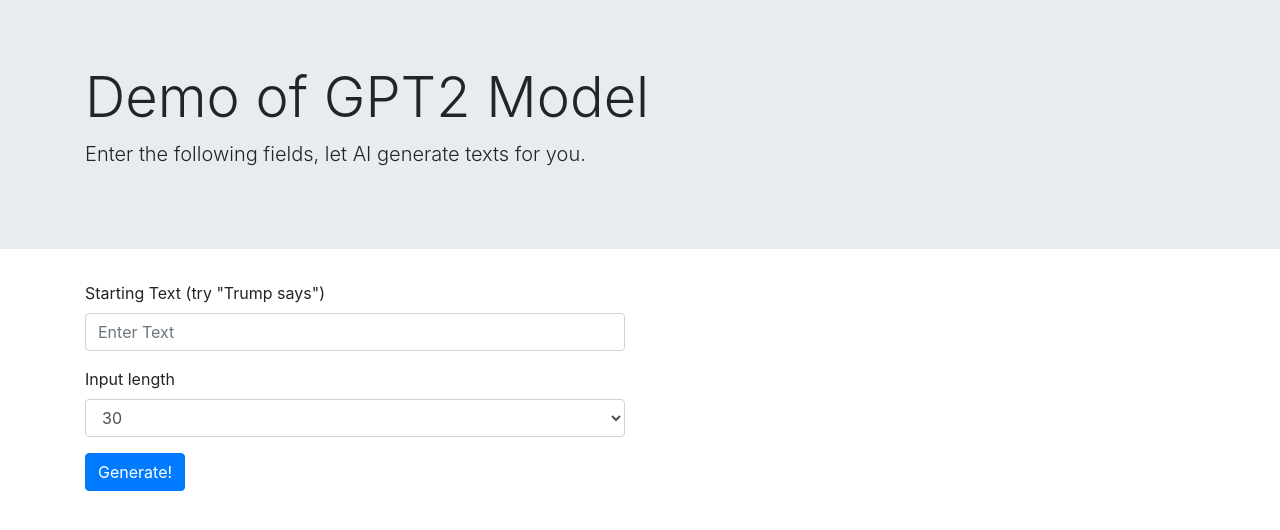
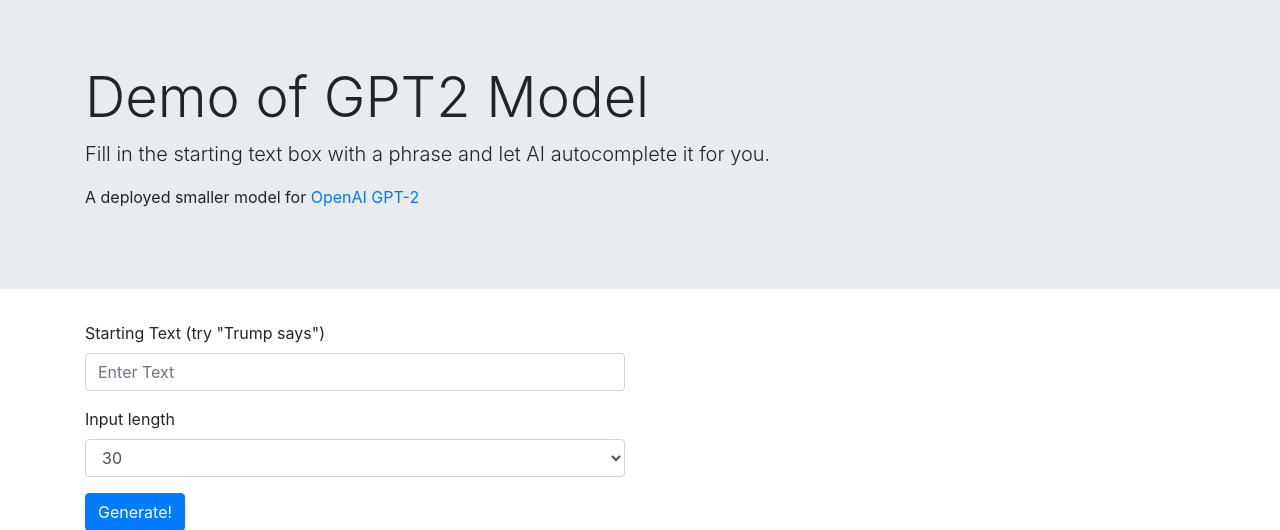
Before and after one commit to simon-mo/GPT2-Demo, a Python web app: template templates/index.html in a window 1280 px wide. Shown: the top 530 px of the page. Run offline with Jinja, Linux system fonts and the light colour scheme; the template is opened without the code that fills it, so the values that code supplies are empty; some libraries are stand-ins or nearby versions.

Commit message:
Adjust text blob

```diff
--- a/templates/index.html
+++ b/templates/index.html
@@ -14,7 +14,8 @@
     <div class="jumbotron jumbotron-fluid">
         <div class="container">
           <h1 class="display-4">Demo of GPT2 Model</h1>
-          <p class="lead">Enter the following fields, let AI generate texts for you.</p>
+          <p class="lead">Fill in the starting text box with a phrase and let AI autocomplete it for you.</p>
+          <p> A deployed smaller model for <a href="https://blog.openai.com/better-language-models/">OpenAI GPT-2</a></p>
         </div>
       </div>
 
```
